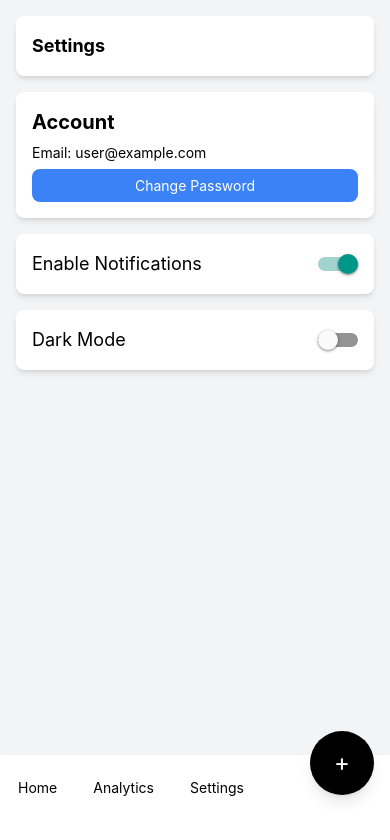
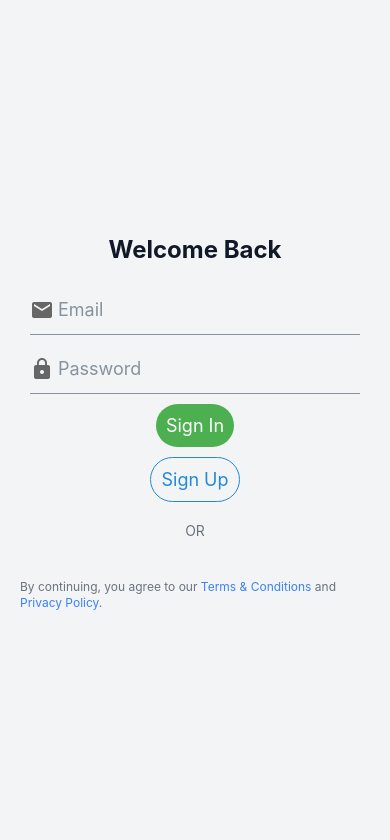
Before and after one commit to adnjoo/food-frame, a React Native app: screen /Settings in a window 390 px wide. Shown: the top 840 px of the page. Built offline with nearby package versions, Linux system fonts and the light colour scheme; no server answers.

Commit message:
add supabase (#32)
* npx expo install @supabase/supabase-js @react-native-async-storage/async-storage react-native-url-polyfill

* .g

* rneui

* - Account

* - account settings

```diff
--- a/components/Navigator.tsx
+++ b/components/Navigator.tsx
@@ -1,9 +1,13 @@
 import { NavigationContainer } from '@react-navigation/native';
 import { createNativeStackNavigator } from '@react-navigation/native-stack';
+import { Session } from '@supabase/supabase-js';
+import React, { useState, useEffect } from 'react';
 import { SafeAreaView, View } from 'react-native';
 
 import BottomNav from './BottomNav';
+import { supabase } from '../utils/supabase';
 import AnalyticsScreen from './screens/Analytics';
+import AuthScreen from './screens/Auth';
 import CameraScreen from './screens/CameraScreen';
 import HomeScreen from './screens/Home';
 import SettingsScreen from './screens/Settings';
@@ -11,21 +15,40 @@ import SettingsScreen from './screens/Settings';
 const Stack = createNativeStackNavigator();
 
 export default function Navigator() {
+  const [session, setSession] = useState<Session | null>(null);
+
+  useEffect(() => {
+    supabase.auth.getSession().then(({ data: { session } }) => {
+      setSession(session);
+    });
+
+    const { data: listener } = supabase.auth.onAuthStateChange((_event, session) => {
+      setSession(session);
+    });
+
+    return () => {
+      listener.subscription.unsubscribe();
+    };
+  }, []);
+
   return (
     <NavigationContainer>
       <SafeAreaView style={{ flex: 1, backgroundColor: 'white' }}>
-        {/* Main Container */}
         <View style={{ flex: 1 }}>
           <Stack.Navigator screenOptions={{ headerShown: false, animation: 'none' }}>
-            <Stack.Screen name="Home" component={HomeScreen} />
-            <Stack.Screen name="Analytics" component={AnalyticsScreen} />
-            <Stack.Screen name="Settings" component={SettingsScreen} />
-            <Stack.Screen name="Camera" component={CameraScreen} />
+            {session && session.user ? (
+              <>
+                <Stack.Screen name="Home" component={HomeScreen} />
+                <Stack.Screen name="Analytics" component={AnalyticsScreen} />
+                <Stack.Screen name="Settings" component={SettingsScreen} />
+                <Stack.Screen name="Camera" component={CameraScreen} />
+              </>
+            ) : (
+              <Stack.Screen name="Auth" component={AuthScreen} />
+            )}
           </Stack.Navigator>
         </View>
-
-        {/* Bottom Navigation is outside flex: 1 */}
-        <BottomNav />
+        {session && session.user && <BottomNav />}
       </SafeAreaView>
     </NavigationContainer>
   );
--- /dev/null
+++ b/components/screens/Auth.tsx
@@ -0,0 +1,85 @@
+import { Button, Input } from '@rneui/themed';
+import React, { useState } from 'react';
+import { View, Text, Alert } from 'react-native';
+
+import { supabase } from '../../utils/supabase';
+
+export default function Auth() {
+  const [email, setEmail] = useState('');
+  const [password, setPassword] = useState('');
+  const [loading, setLoading] = useState(false);
+
+  async function signInWithEmail() {
+    setLoading(true);
+    const { error } = await supabase.auth.signInWithPassword({
+      email,
+      password,
+    });
+
+    if (error) Alert.alert(error.message);
+    setLoading(false);
+  }
+
+  async function signUpWithEmail() {
+    setLoading(true);
+    const { error } = await supabase.auth.signUp({ email, password });
+
+    if (error) Alert.alert(error.message);
+    else Alert.alert('Check your inbox for email verification!');
+
+    setLoading(false);
+  }
+
+  return (
+    <View className="flex-1 items-center justify-center bg-gray-100 px-5">
+      {/* Title */}
+      <Text className="mb-5 text-2xl font-bold text-gray-900">Welcome Back</Text>
+
+      {/* Email Input */}
+      <Input
+        placeholder="Email"
+        leftIcon={{ type: 'material', name: 'email', color: '#666' }}
+        onChangeText={setEmail}
+        value={email}
+        autoCapitalize="none"
+        containerStyle={{ width: '100%' }}
+      />
+
+      {/* Password Input */}
+      <Input
+        placeholder="Password"
+        leftIcon={{ type: 'material', name: 'lock', color: '#666' }}
+        onChangeText={setPassword}
+        value={password}
+        secureTextEntry
+        autoCapitalize="none"
+        containerStyle={{ width: '100%' }}
+      />
+
+      {/* Sign-in Button */}
+      <Button
+        title="Sign In"
+        onPress={signInWithEmail}
+        loading={loading}
+        buttonStyle={{ backgroundColor: '#4CAF50', borderRadius: 25, width: '100%', padding: 10 }}
+      />
+
+      {/* Sign-up Button */}
+      <Button
+        title="Sign Up"
+        onPress={signUpWithEmail}
+        type="outline"
+        buttonStyle={{ borderRadius: 25, width: '100%', padding: 10, marginTop: 10 }}
+      />
+
+      {/* OR Divider */}
+      <Text className="my-5 text-gray-500">OR</Text>
+
+      {/* Terms and Conditions */}
+      <Text className="mt-5 text-xs text-gray-500">
+        By continuing, you agree to our <Text className="text-blue-500">Terms & Conditions</Text>{' '}
+        and <Text className="text-blue-500">Privacy Policy</Text>.
+      </Text>
+    </View>
+  );
+}
--- a/components/screens/Settings.tsx
+++ b/components/screens/Settings.tsx
@@ -1,24 +1,26 @@
-import { Text, View, Switch, TouchableOpacity } from 'react-native';
 import { useState } from 'react';
+import { Text, View, Switch, TouchableOpacity, Alert } from 'react-native';
+
+import { supabase } from '../../utils/supabase';
 
 export default function SettingsScreen() {
   const [notificationsEnabled, setNotificationsEnabled] = useState(true);
   const [darkMode, setDarkMode] = useState(false);
+
+  async function handleLogout() {
+    const { error } = await supabase.auth.signOut();
+    if (error) {
+      Alert.alert('Error', error.message);
+    } else {
+      Alert.alert('Logged Out', 'You have been logged out successfully.');
+    }
+  }
 
   return (
     <View className="flex-1 bg-gray-100 p-4">
       {/* Header */}
       <View className="rounded-lg bg-white p-4 shadow-md">
         <Text className="text-lg font-bold">Settings</Text>
-      </View>
-
-      {/* Account Section */}
-      <View className="mt-4 rounded-lg bg-white p-4 shadow-md">
-        <Text className="text-xl font-bold">Account</Text>
-        <Text className="mt-2">Email: user@example.com</Text>
-        <TouchableOpacity className="mt-2 rounded-lg bg-blue-500 p-2">
-          <Text className="text-center text-white">Change Password</Text>
-        </TouchableOpacity>
       </View>
 
       {/* Notifications */}
@@ -32,6 +34,11 @@ export default function SettingsScreen() {
         <Text className="text-lg">Dark Mode</Text>
         <Switch value={darkMode} onValueChange={setDarkMode} />
       </View>
+
+      {/* Logout Button */}
+      <TouchableOpacity className="mt-6 rounded-lg bg-red-500 p-3" onPress={handleLogout}>
+        <Text className="text-center font-bold text-white">Logout</Text>
+      </TouchableOpacity>
     </View>
   );
 }
--- /dev/null
+++ b/utils/supabase.ts
@@ -0,0 +1,15 @@
+import 'react-native-url-polyfill/auto';
+import AsyncStorage from '@react-native-async-storage/async-storage';
+import { createClient } from '@supabase/supabase-js';
+
+const EXPO_PUBLIC_SUPABASE_URL = process.env.EXPO_PUBLIC_SUPABASE_URL as string;
+const EXPO_PUBLIC_SUPABASE_ANON_KEY = process.env.EXPO_PUBLIC_SUPABASE_ANON_KEY as string;
+
+export const supabase = createClient(EXPO_PUBLIC_SUPABASE_URL, EXPO_PUBLIC_SUPABASE_ANON_KEY, {
+  auth: {
+    storage: AsyncStorage,
+    autoRefreshToken: true,
+    persistSession: true,
+    detectSessionInUrl: false,
+  },
+});
```
Also changed, not shown: package.json (+6 -2 lines), 2 other files (tests, documents, lock files or other folders).
